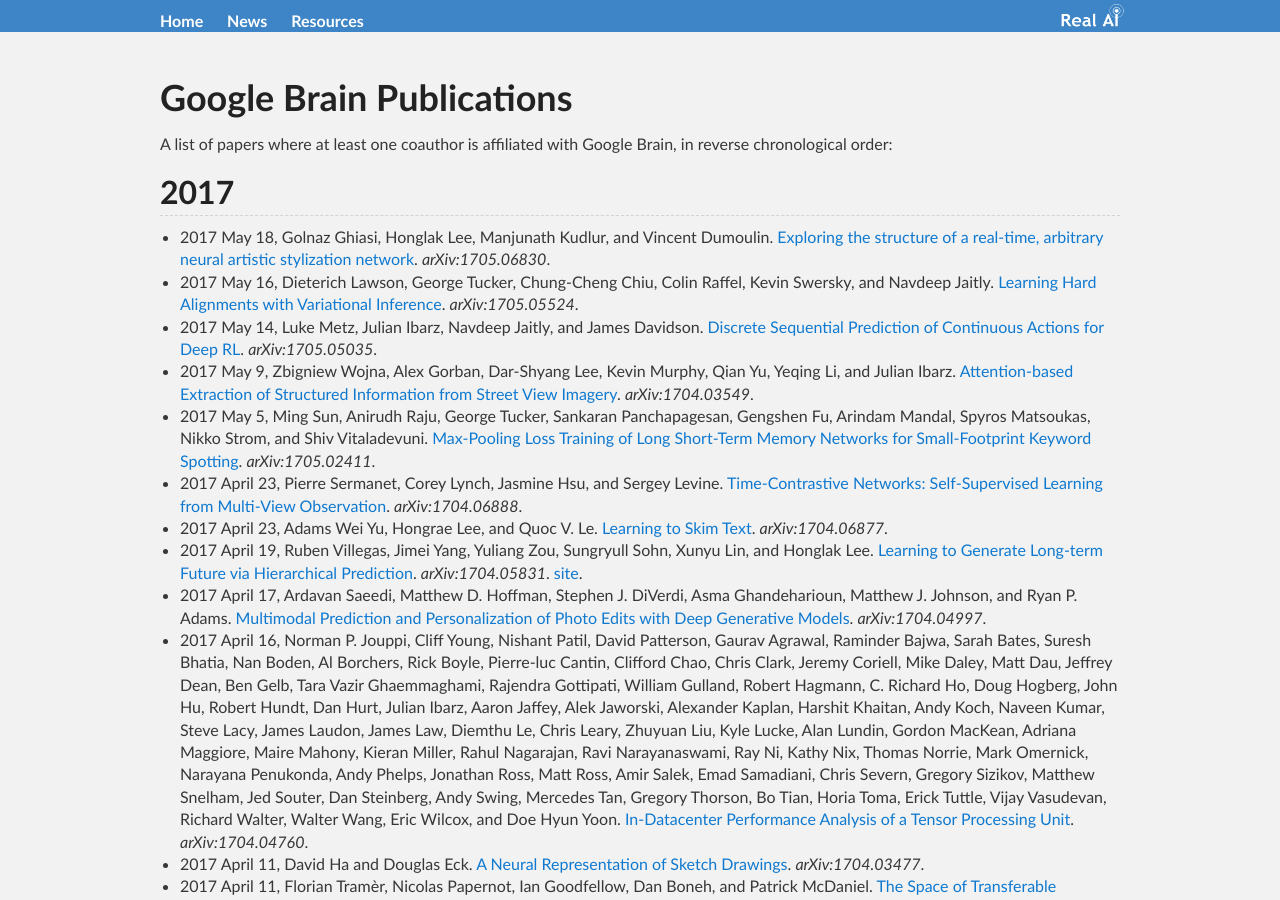
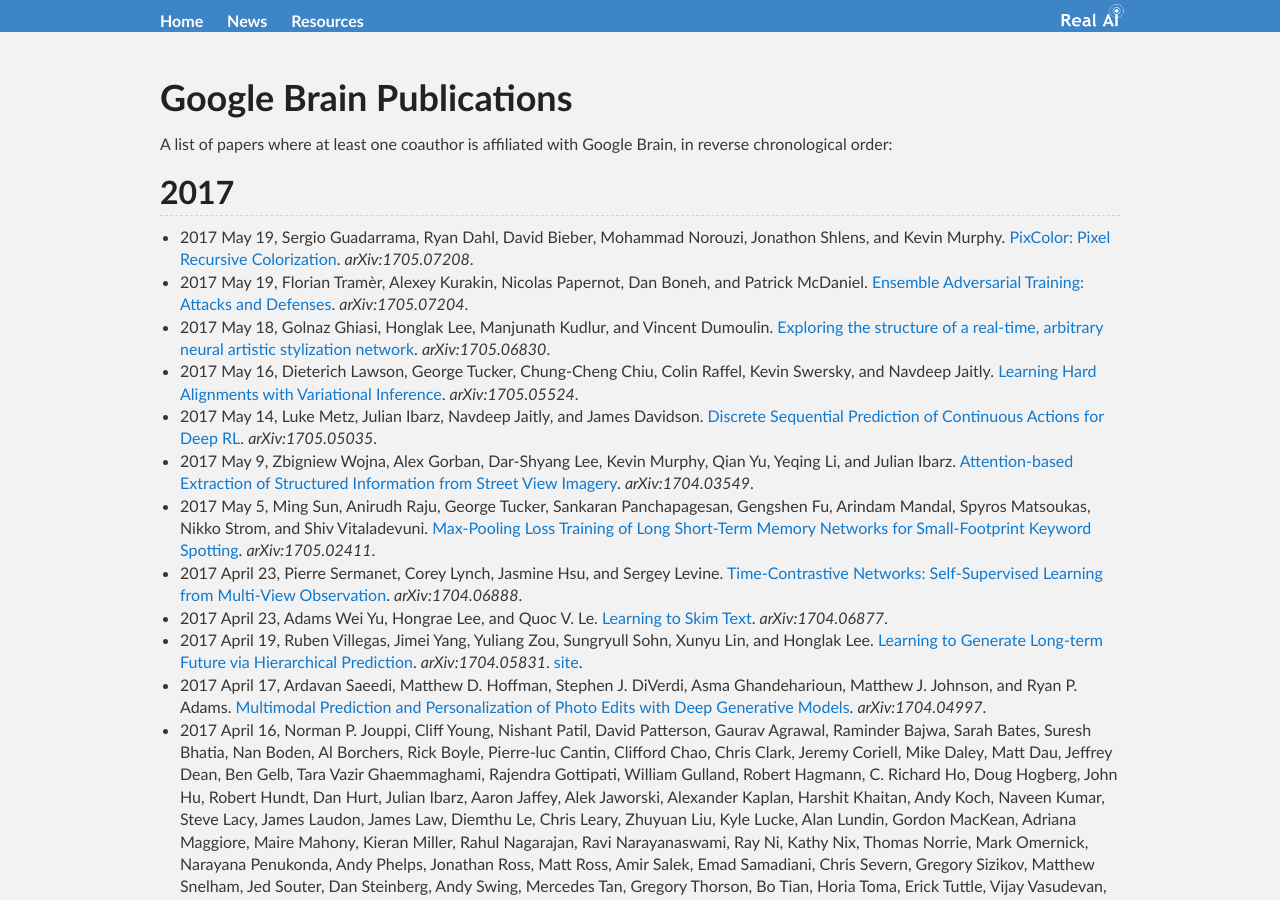
Before and after one commit to Tonywuhk/realai.org, a Jekyll site: the page built from labs/google-brain-publications.md, in a window 1280 px wide and 900 px high. Built offline with Jekyll 4.4.1, drawn with Linux system fonts in a browser that asks for light colours; our own code applies the rules of GitHub Pages for plain Markdown files; comment, search, counter and statistics services are not loaded; the repository's description, which GitHub fills in, is left out.

Commit message:
Update google-brain-publications.md

```diff
--- a/labs/google-brain-publications.md
+++ b/labs/google-brain-publications.md
@@ -7,6 +7,8 @@
 
 ## 2017
 
+* 2017 May 19, Sergio Guadarrama, Ryan Dahl, David Bieber, Mohammad Norouzi, Jonathon Shlens, and Kevin Murphy. [PixColor: Pixel Recursive Colorization](https://arxiv.org/abs/1705.07208). *arXiv:1705.07208*.
+* 2017 May 19, Florian Tramèr, Alexey Kurakin, Nicolas Papernot, Dan Boneh, and Patrick McDaniel. [Ensemble Adversarial Training: Attacks and Defenses](https://arxiv.org/abs/1705.07204). *arXiv:1705.07204*.
 * 2017 May 18, Golnaz Ghiasi, Honglak Lee, Manjunath Kudlur, and Vincent Dumoulin. [Exploring the structure of a real-time, arbitrary neural artistic stylization network](https://arxiv.org/abs/1705.06830). *arXiv:1705.06830*.
 * 2017 May 16, Dieterich Lawson, George Tucker, Chung-Cheng Chiu, Colin Raffel, Kevin Swersky, and Navdeep Jaitly. [Learning Hard Alignments with Variational Inference](https://arxiv.org/abs/1705.05524). *arXiv:1705.05524*.
 * 2017 May 14, Luke Metz, Julian Ibarz, Navdeep Jaitly, and James Davidson. [Discrete Sequential Prediction of Continuous Actions for Deep RL](https://arxiv.org/abs/1705.05035). *arXiv:1705.05035*.
```
